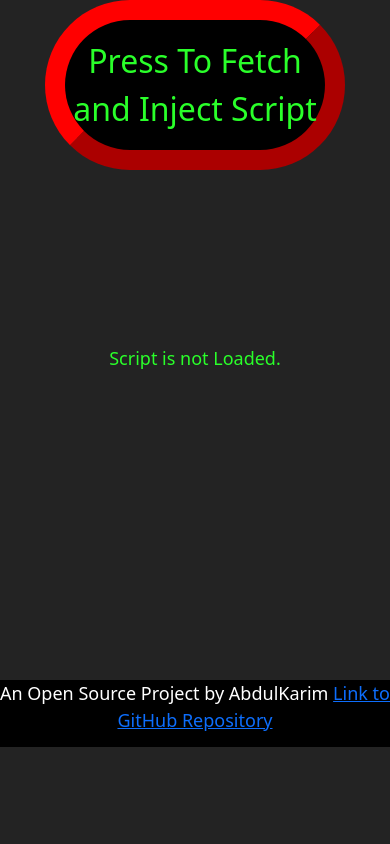
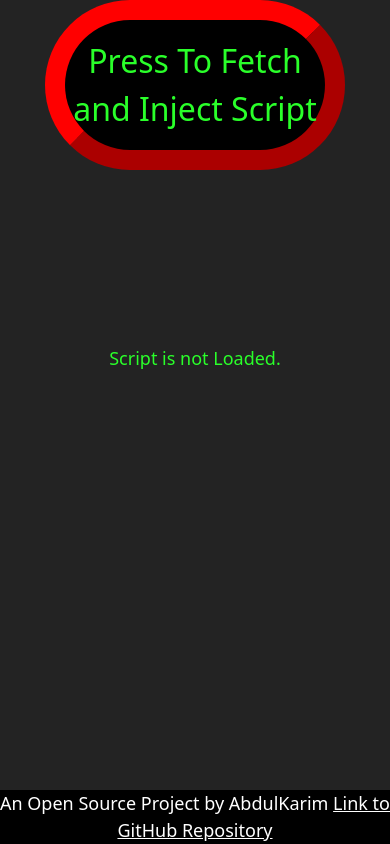
Before and after one commit to AbdulKarim018/script-injector-bootstrap, a plain HTML site: page index.html in a window 390 px wide. Drawn offline with nearby package versions, Linux system fonts and the light colour scheme.

Commit message:
Project Complted.

```diff
--- a/index.html
+++ b/index.html
@@ -32,7 +32,7 @@
 
 
 
-    <footer>An Open Source Project by AbdulKarim <a href="http://https://github.com/AbdulKarim018/script-injector-bootstrap">Link to GitHub Repository</a></footer>
+    <footer>An Open Source Project by AbdulKarim <a href="https://github.com/AbdulKarim018/script-injector-bootstrap">Link to GitHub Repository</a></footer>
 
 
 
--- a/style.css
+++ b/style.css
@@ -10,7 +10,10 @@ body {
 
 body {
     background-color: rgba(0, 0, 0, 0.863);
-    /* background-color: rgba(247, 0, 255, 0.863); */
+    color: white;
+}
+
+a{
     color: white;
 }
 
@@ -57,19 +60,9 @@ body {
 
 #status-spinner-container {
     display: flex;
-    /* position: absolute; */
     justify-content: center;
-    padding-top: 30vh;
+    padding-top: 25vh;
 }
-
-/* footer {
-    background-color: black;
-    position: absolute;
-    margin-top: 67.1vh;
-    width: 100%;
-    height: 5%;
-    text-align: center;
-} */
 
 footer {
     position: fixed;
@@ -120,12 +113,13 @@ footer {
     }
 
     footer {
+        position: fixed;
+        left: 0;
+        bottom: 0;
+        width: 100%;
         background-color: black;
-        position: relative;
-        top: 36.4vh;
-        width: 100%;
-        height: 8%;
+        color: white;
+        text-align: center;
         font-size: large;
-        text-align: center;
     }
 }
```
